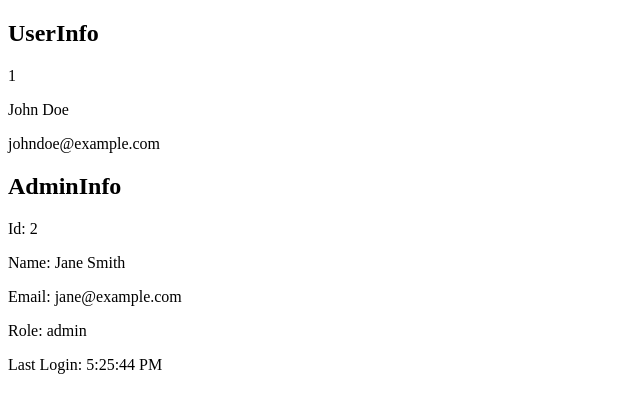
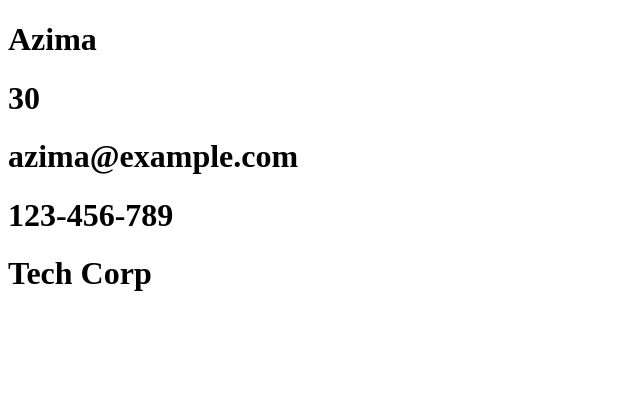
Before and after one commit to TemirovaAzima/typescript-react, a React (Vite) app: page / in a window 1280 px wide. Shown: the top 412 px of the page, without its empty margins (0-640 px from the left). Built offline with nearby package versions, Linux system fonts and the light colour scheme.

Commit message:
using interface with extends and object

```diff
--- a/src/App.tsx
+++ b/src/App.tsx
@@ -1,25 +1,18 @@
-import UserInfo from "./components/UserInfo.tsx";
-import AdminInfo from "./components/AdminInfo.tsx";
-import { Info, AdminInfoList} from './types.ts'
+import Employee from "./components/Employee.tsx";
+
 
 const App = () => {
-    const user: Info ={
-        id: 1,
-        name: "John Doe",
-        email: "johndoe@example.com",
-    };
 
-    const admin : AdminInfoList ={
-        id: 2,
-        name: "Jane Smith",
-        email: "jane@example.com",
-        role: "admin",
-        lastLogin: new Date(),
-    };
+    const employee={
+        name: "Azima",
+        age: 30,
+        email: "azima@example.com",
+        phone: "123-456-789",
+        company: "Tech Corp",
+    }
     return (
         <div>
-            <UserInfo user={user}/>
-            <AdminInfo admin={admin}/>
+            <Employee employee={employee} />
         </div>
     )
 }
--- a/src/components/AdminInfo.tsx
+++ /dev/null
@@ -1,18 +0,0 @@
-import {AdminInfoList} from '../types.ts'
-import React from "react";
-type AdminInfoProp ={
-    admin: AdminInfoList
-}
-const AdminInfo: React.FC<AdminInfoProp> = ({admin}) => {
-    return (
-        <div>
-            <h2>AdminInfo</h2>
-            <p>Id: {admin.id}</p>
-            <p>Name: {admin.name}</p>
-            <p>Email: {admin.email}</p>
-            <p>Role: {admin.role}</p>
-            <p>Last Login: {admin.lastLogin.toLocaleTimeString()}</p>
-        </div>
-    )
-}
-export default AdminInfo
--- /dev/null
+++ b/src/components/Employee.tsx
@@ -0,0 +1,39 @@
+
+interface Employ {
+      employee: {
+          name: string;
+          age: number;
+          email: string;
+          phone: string;
+      }
+}
+interface CompanyData extends Employ {
+    employee: Employ["employee"]  & {company: string}
+}
+// interface Employ {
+//     name: string;
+//     age: number;
+//     email: string;
+//     phone: string;
+// }
+// interface CompanyData extends Employ {
+//     company: string;
+// }
+// interface EmployeeProp{
+//     employee: CompanyData
+// }
+const Employee = ({employee}: CompanyData) => {
+
+
+
+    return (
+        <div>
+            <h1>{employee.name}</h1>
+            <h1>{employee.age}</h1>
+            <h1>{employee.email}</h1>
+            <h1>{employee.phone}</h1>
+            <h1>{employee.company}</h1>
+        </div>
+    )
+}
+export default Employee
--- a/src/components/UserInfo.tsx
+++ /dev/null
@@ -1,17 +0,0 @@
-import {Info} from '../types.ts'
-import React from "react";
-type UserProp ={
-    user: Info
-}
-
-const UserInfo: React.FC<UserProp>= ({user}) => {
-    return (
-        <div>
-            <h2>UserInfo</h2>
-            <p>{user.id}</p>
-            <p>{user.name}</p>
-            <p>{user.email}</p>
-        </div>
-    )
-}
-export default UserInfo
```
Also changed, not shown: src/types.ts (deleted, +0 -23 lines).
